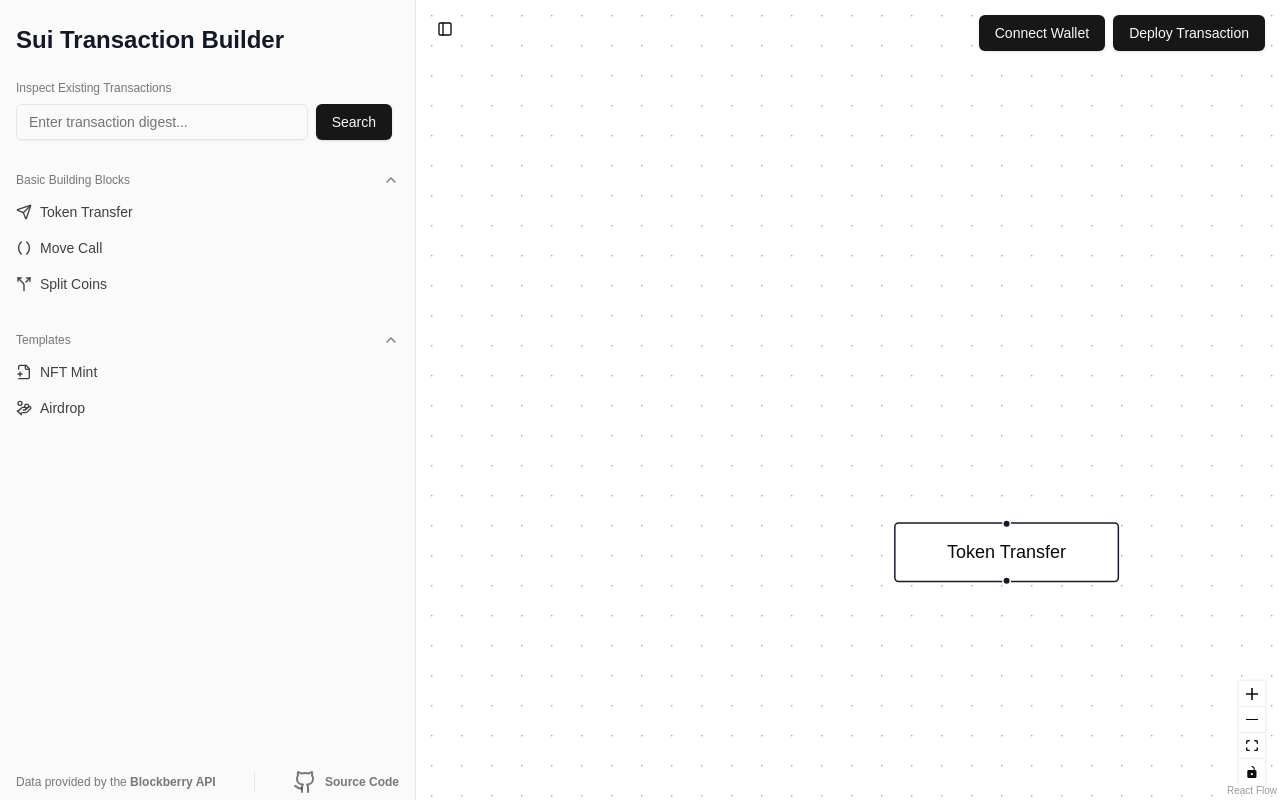
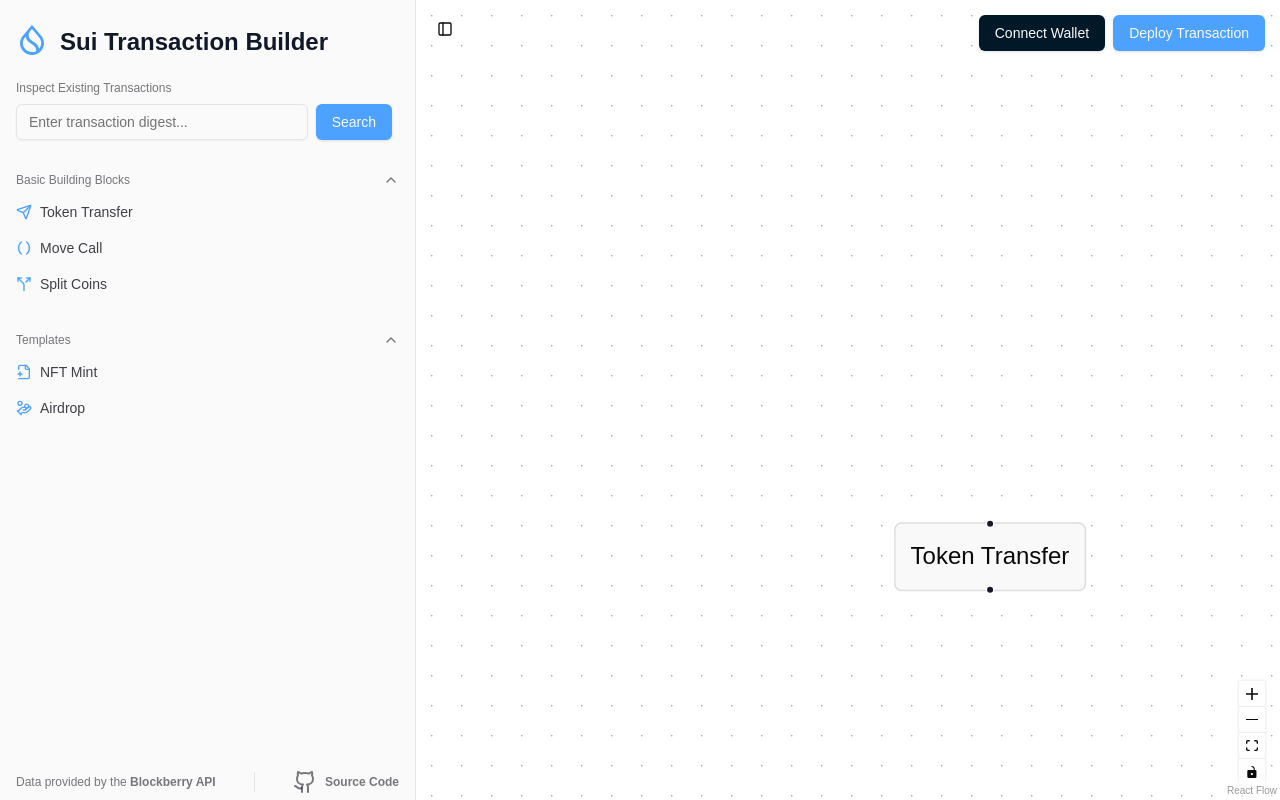
Before and after one commit to dev-matthew/sui-tx-builder, a Next.js app: page / in a window 1280 px wide. Both pictures are taken after a click on the element "Token Transfer". Built offline with nearby package versions, Linux system fonts and the light colour scheme.

Commit message:
Update grouping and style

```diff
--- a/src/app/layout.js
+++ b/src/app/layout.js
@@ -12,8 +12,8 @@
 });
 
 export const metadata = {
-  title: "Sui Transaction Builder",
-  description: "",
+  title: "Sui Tx Builder",
+  description: "Sui Transaction Builder",
 };
 
 export default function RootLayout({ children }) {
--- a/src/app/page.js
+++ b/src/app/page.js
@@ -11,11 +11,21 @@
 import { ReactFlow, ReactFlowProvider, Background, Controls, Panel, ViewportPortal, useNodesState, useEdgesState, MarkerType } from '@xyflow/react';
 import '@xyflow/react/dist/style.css';
 
+import CustomNode from "@/components/custom-node";
+
+const nodeTypes = {
+  custom: CustomNode,
+};
+
+const groupNodeSetyle = {
+  zIndex: -1
+}
+
 export default function Main() {
   const [nodes, setNodes, onNodesChange] = useNodesState([]);
   const [edges, setEdges, onEdgesChange] = useEdgesState([]);
 
-  const addNode = (block, x = undefined, y = undefined, addPrevEdge = false) => {
+  const addNode = (block, x = undefined, y = undefined, addPrevEdge = false, group = undefined, parentOffset = undefined) => {
     setNodes((prevNodes) => {
       const newNodeId = `${block.id}-${prevNodes.length}`;
 
@@ -26,8 +36,15 @@
           y: y !== undefined ? y : Math.random() * 400,
         },
         data: { label: block.title },
-        type: "default",
+        type: group == undefined ? "custom" : "group",
+        style: group == undefined ? {} : { ...groupNodeSetyle, width: group.width, height: group.height },
+        parentId: parentOffset == undefined ? undefined : prevNodes[prevNodes.length - 1 - parentOffset].id,
+        selectable: true
       };
+
+      if (parentOffset != undefined) {
+        newNode.extent = "parent"
+      }
 
       if (addPrevEdge && prevNodes.length > 0) {
         const prevNodeId = prevNodes[prevNodes.length - 1].id;
@@ -62,6 +79,8 @@
           style: {
             strokeWidth: 2,
           },
+          selectable: true,
+          focusable: true,
         },
       ];
     });
@@ -72,11 +91,20 @@
     let functions = data.result.transaction.data.transaction.transactions;
     let x = Math.random() * 400;
     let y = 40;
+    let group_block = {
+      id: "TransactionBlock",
+      title: "Transaction Block"
+    }
+    let group_info = {
+      height: 80 + 64 * functions.length,
+      width: 200
+    }
+    addNode(group_block, x, y, false, group_info, undefined);
     functions.forEach(function(func, index) {
       let id = Object.keys(func)[0];
       let block = blocks.find(block => block.id === id);
       if (block) {
-        addNode(block, x, y, index > 0);
+        addNode(block, 50, y, index > 0, undefined, index);
         y += 64;
       }
     });
@@ -103,13 +131,15 @@
               onConnect={onConnect}
               nodesConnectable={true}
               defaultViewport={{ zoom: 1.5, x: 0, y: 0 }}
+              nodeTypes={nodeTypes}
+              edgesFocusable={true}
             >
               <Background />
               <Controls position="bottom-right"/>
               <Panel position="top-left"><SidebarTrigger /></Panel>
               <Panel position="top-right">
-                <Button type="submit" className="mr-2">Connect Wallet</Button>
-                <Button type="submit">Deploy Transaction</Button>
+                <Button type="submit" className="mr-2 bg-sui_dark hover:bg-sui_dark hover:brightness-110">Connect Wallet</Button>
+                <Button type="submit" className="bg-sui hover:bg-sui hover:brightness-110">Deploy Transaction</Button>
               </Panel>
               {nodes.length == 0 && <ViewportPortal>
                 <div className="absolute top-1/4 left-1/4 transform -translate-x-1/4 -translate-y-1/4 text-center whitespace-normal p-4 max-w-sm break-words text-muted-foreground">
--- a/src/components/app-sidebar.js
+++ b/src/components/app-sidebar.js
@@ -1,8 +1,9 @@
 "use client";
 
 import { useState } from "react";
+import Image from "next/image";
 
-import { Github } from "lucide-react";
+import { Github, LoaderCircle } from "lucide-react";
 
 import {
   Sidebar,
@@ -21,6 +22,7 @@
 import { Templates } from "@/components/templates";
 
 export function AppSidebar({ onAddNode, onSearch }) {
+  const [loading, setLoading] = useState(false);
   const [transactionDigest, setTransactionDigest] = useState("");
   const { toast } = useToast()
 
@@ -29,6 +31,14 @@
   };
 
   const handleSearchClick = async () => {
+    if (loading) {
+      toast({
+        title: `Search already in progress`,
+        description: `Please wait a few seconds and try again`
+      })
+      return;
+    }
+    setLoading(true);
     try {
       const response = await fetch("/api/search", {
         method: "POST",
@@ -51,6 +61,8 @@
         description: error.message,
         variant: "destructive"
       })
+    } finally {
+      setLoading(false);
     }
   };
 
@@ -63,7 +75,10 @@
   return (
     <Sidebar>
       <SidebarHeader>
-        <SidebarGroupLabel className="font-bold text-2xl text-gray-900 mt-4">Sui Transaction Builder</SidebarGroupLabel>
+        <SidebarGroupLabel className="font-bold text-2xl text-gray-900 mt-4">
+          <Image src="/Sui_Symbol_Sea.svg" alt="Sui Logo" width={24} height={24} className="mr-4 ml-1" />
+          <span className="mt-1">Sui Transaction Builder</span>
+        </SidebarGroupLabel>
       </SidebarHeader>
       <SidebarContent>
         <SidebarGroup>
@@ -80,8 +95,14 @@
               <Button
                 type="submit"
                 onClick={handleSearchClick}
+                disabled={loading}
+                className="bg-sui hover:bg-sui hover:brightness-110"
               >
-                Search
+                {loading ? (
+                  <LoaderCircle className="animate-spin w-5 h-5" />
+                ) : (
+                  "Search"
+                )}
               </Button>
             </div>
           </SidebarGroupContent>
--- a/src/components/blocks.js
+++ b/src/components/blocks.js
@@ -46,7 +46,7 @@
                             {blocks.map((item, index) => (
                                 <SidebarMenuItem key={item.id}>
                                     <SidebarMenuButton asChild className="hover:cursor-pointer" onClick={() => onAddNode(item)}>
-                                        <span><item.icon />{item.title}</span>
+                                        <span><item.icon className="text-sui" />{item.title}</span>
                                     </SidebarMenuButton>
                                 </SidebarMenuItem>
                             ))}
--- /dev/null
+++ b/src/components/custom-node.js
@@ -0,0 +1,55 @@
+import { memo, useState } from "react";
+
+import { Handle, Position } from '@xyflow/react';
+
+const CustomNode = ({ data, selected }) => {
+  const [isHovered, setIsHovered] = useState(false);
+
+  return (
+    <div
+      onMouseEnter={() => setIsHovered(false)}
+      onMouseLeave={() => setIsHovered(false)}
+      style={{
+        padding: "10px",
+        border: selected ? "1px solid #555" : "1px solid #ddd", // Darker border when selected
+        borderRadius: "5px",
+        backgroundColor: "#f9f9f9",
+        position: "relative"
+      }}
+    >
+      {data.label}
+      <Handle
+        type="target"
+        position={Position.Top}
+        id="a"
+        isConnectable={true}
+      />
+      <Handle
+        type="source"
+        position={Position.Bottom}
+        id="b"
+        isConnectable={true}
+      />
+      {isHovered && (
+        <div
+          style={{
+            position: "absolute",
+            top: "100%",
+            left: "50%",
+            transform: "translateX(-50%)",
+            marginTop: "5px",
+            padding: "5px",
+            border: "1px solid #ccc",
+            backgroundColor: "#fff",
+            borderRadius: "3px",
+            boxShadow: "0 2px 5px rgba(0, 0, 0, 0.2)",
+          }}
+        >
+          {data.metadata}
+        </div>
+      )}
+    </div>
+  );
+};
+
+export default memo(CustomNode);
--- a/src/components/templates.js
+++ b/src/components/templates.js
@@ -39,7 +39,7 @@
                             {templates.map((item, index) => (
                                 <SidebarMenuItem key={item.title}>
                                     <SidebarMenuButton asChild className="hover:cursor-pointer">
-                                        <span><item.icon />{item.title}</span>
+                                        <span><item.icon className="text-sui" />{item.title}</span>
                                     </SidebarMenuButton>
                                 </SidebarMenuItem>
                             ))}
--- a/tailwind.config.mjs
+++ b/tailwind.config.mjs
@@ -58,7 +58,10 @@
   				'accent-foreground': 'hsl(var(--sidebar-accent-foreground))',
   				border: 'hsl(var(--sidebar-border))',
   				ring: 'hsl(var(--sidebar-ring))'
-  			}
+  			},
+			sui: '#4DA2FF',
+			sui_light: '#C0E6FF',
+			sui_dark: '#011829'
   		},
   		borderRadius: {
   			lg: 'var(--radius)',
```
Also changed, not shown: public/Sui_Symbol_Sea.svg (added), 1 other file (tests, documents, lock files or other folders). Lines whose indentation alone changed are shown as unchanged.
